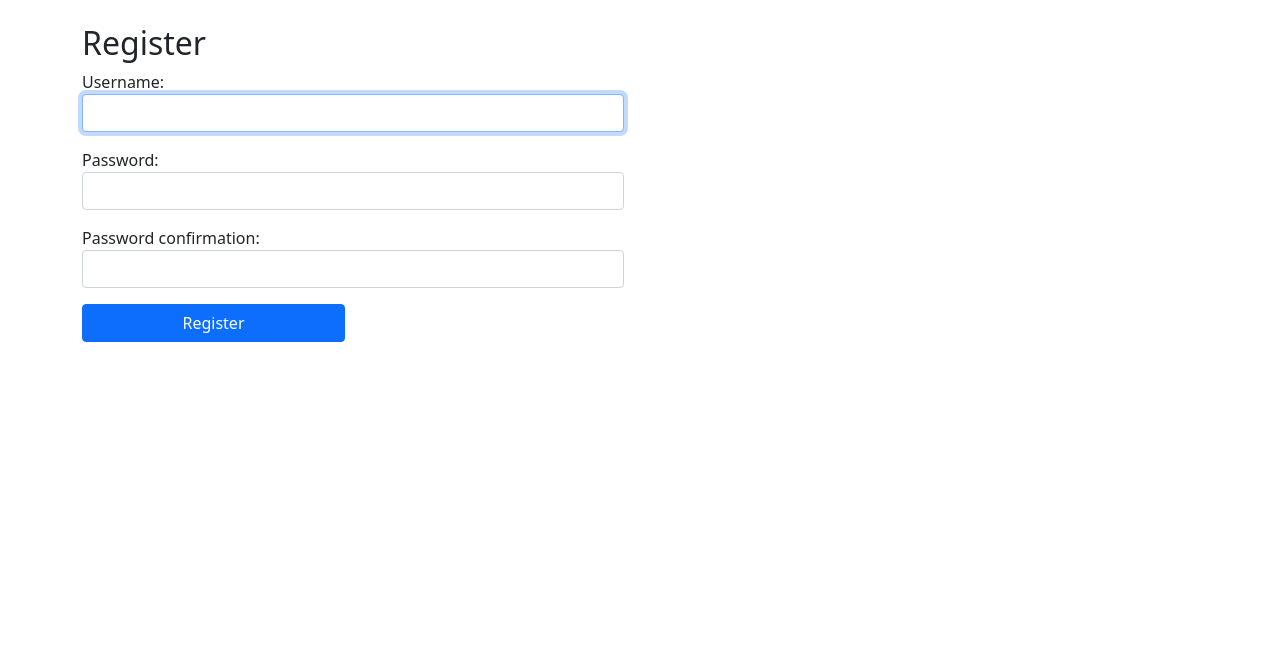
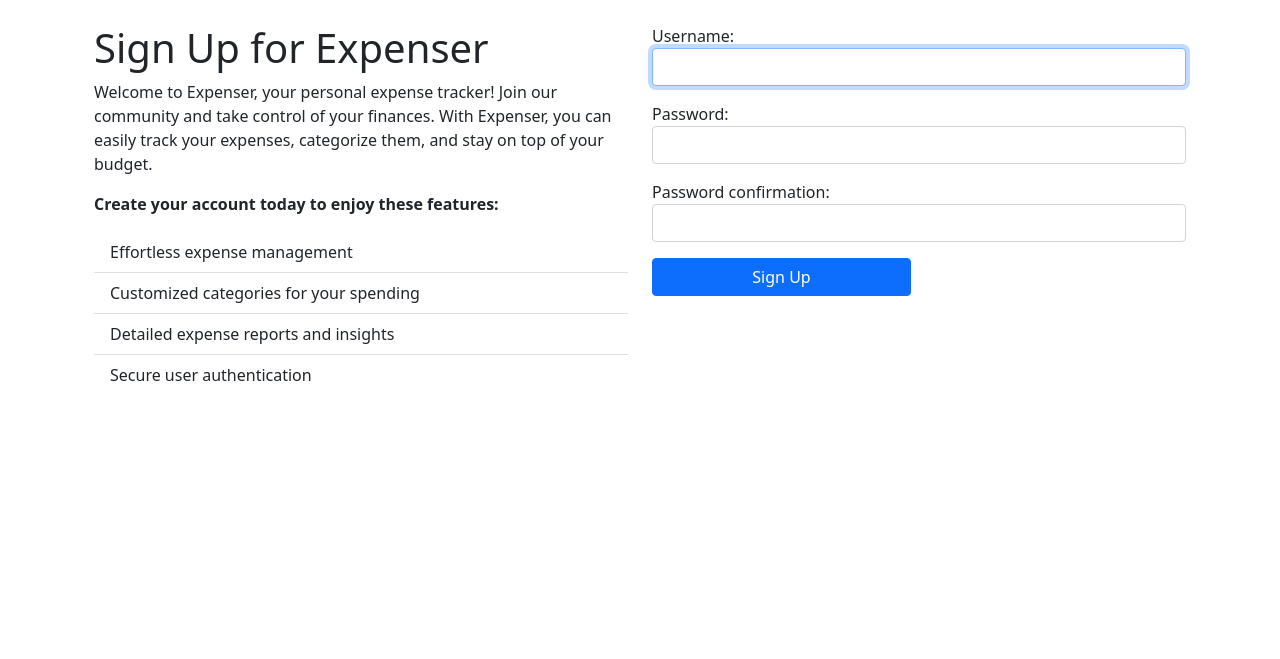
Before and after one commit to gurdeepkumar/expenser, a Django app: page /accounts/register/ in a window 1280 px wide. Shown: the part 56-715 px from the top of the page. Run offline with Django 5.2, Linux system fonts and the light colour scheme; some libraries are stand-ins or nearby versions.

Commit message:
Refactor code for consistency.

```diff
--- a/accounts/templates/accounts/register.html
+++ b/accounts/templates/accounts/register.html
@@ -1,28 +1,38 @@
 {% extends "base.html" %}
 {% load widget_tweaks %}
-
 {% block title %}Register{% endblock %}
-
 {% block content %}
-<h2>Register</h2>
-
-<form method="post" class="row col-md-6 g-3">
+<div class="row">
+    <div class="col-md-6">
+        <h1>Sign Up for Expenser</h1>
+        <p class="text-justify">Welcome to Expenser, your personal expense tracker! Join our community and take control of your finances. With Expenser, you can easily track your expenses, categorize them, and stay on top of your budget.</p>
+        <p class="text-justify"><strong>Create your account today to enjoy these features:</strong></p>
+        <ul class="list-group mb-4 list-group-flush">
+            <li class="list-group-item">Effortless expense management</li>
+            <li class="list-group-item">Customized categories for your spending</li>
+            <li class="list-group-item">Detailed expense reports and insights</li>
+            <li class="list-group-item">Secure user authentication</li>
+        </ul>
+    </div>
+    <form method="post" class="col-md-6">
         {% csrf_token %}
-    <div class="form-group">
+        <div class="row g-3">
+            <div class="form-group col-md-12">
                 {{ form.username.label_tag }}
                 {{ form.username|add_class:"form-control" }}
             </div>
-    <div class="form-group">
+            <div class="form-group col-md-12">
                 {{ form.password1.label_tag }}
                 {{ form.password1|add_class:"form-control" }}
             </div>
-    <div class="form-group">
+            <div class="form-group col-md-12">
                 {{ form.password2.label_tag }}
                 {{ form.password2|add_class:"form-control" }}
             </div>
             <div class="form-group d-grid col-md-6">
-        <button type="submit" class="btn btn-primary">Register</button>
+                <button type="submit" class="btn btn-primary">Sign Up</button>
+            </div>
         </div>
     </form>
-
+</div>
 {% endblock %}
--- a/templates/base.html
+++ b/templates/base.html
@@ -25,7 +25,7 @@
                             <a class="nav-link" href="{% url 'add_expenses' %}">Add Expense</a>
                         </li>
                         <li class="nav-item">
-                            <a class="nav-link" href="{% url 'password_change' %}">{{ request.user.username|title }}</a>
+                            <a class="nav-link" href="{% url 'password_change' %}">Account</a>
                         </li>
                         <li class="nav-item">
                             <a class="nav-link" href="{% url 'logout' %}">Logout</a>
@@ -43,30 +43,28 @@
         </div>
     </nav>
 
-    <div class="container mt-4">
+    <div class="container my-4">
+        <!-- Messages and errors display -->
         {% if messages %}
             <div class="alert alert-success alert-dismissible fade show" role="alert">
                 {% for message in messages %}
                     {{ message }}
-                    <button type="button" class="close" data-dismiss="alert" aria-label="Close">
-                        <span aria-hidden="true">&times;</span>
-                    </button>
                 {% endfor %}
+                <button type="button" class="btn-close" data-bs-dismiss="alert" aria-label="Close"></button>
             </div>
         {% endif %}
-
         {% if form.errors %}
             <div class="alert alert-danger alert-dismissible fade show" role="alert">
-                {% for key,value in form.errors.items %}
+                {% for key, value in form.errors.items %}
                     {{ value }}
-                    <button type="button" class="close" data-dismiss="alert" aria-label="Close">
-                        <span aria-hidden="true">&times;</span>
-                    </button>
                 {% endfor %}
+                <button type="button" class="btn-close" data-bs-dismiss="alert" aria-label="Close"></button>
             </div>
         {% endif %}
-
-        {% block content %}{% endblock %}
+        <!-- Container for apps -->
+        <div class="container mb-5">
+            {% block content %}{% endblock %}
+        </div>
     </div>
 
     <footer class="footer fixed-bottom bg-dark">
```
Also changed, not shown: accounts/templates/accounts/login.html (+10 -3 lines), accounts/templates/accounts/password_change.html (+16 -8 lines). Lines whose indentation alone changed are shown as unchanged.
